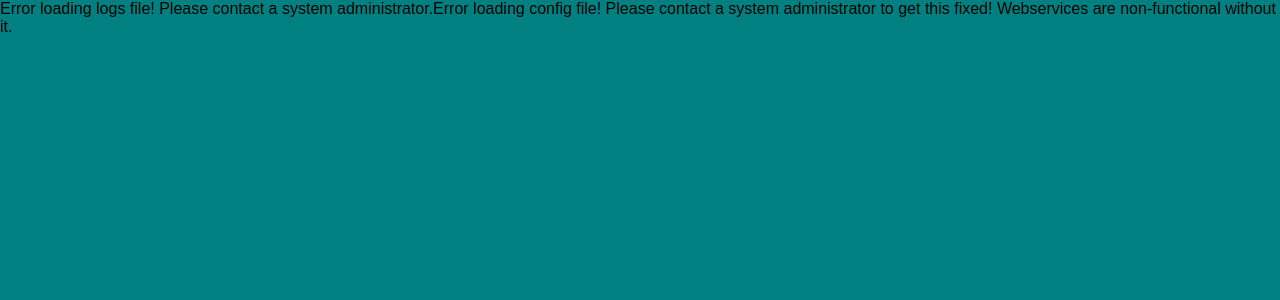
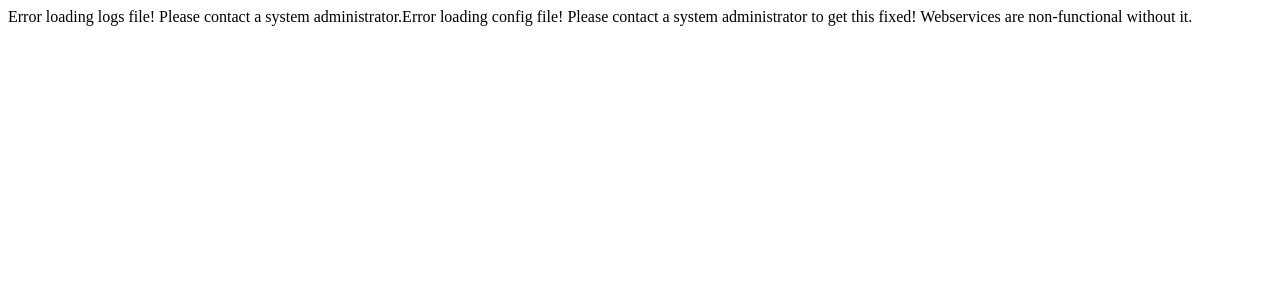
Before and after one commit to birdonwheels5/csc521_capstone, a PHP site: page / in a window 1280 px wide. Shown: the top 300 px of the page. Run offline with PHP 8.4, Linux system fonts and the light colour scheme.

Commit message:
Created seperate CSS for index page

```diff
--- a/index.php
+++ b/index.php
@@ -2,7 +2,7 @@
 <head>
 	<meta name="viewport" content="width=device-width, initial-scale=1.0">
     	<title>Welcome</title>
-    	<link rel='stylesheet' type="text/css" href="main.css">
+    	<link rel='stylesheet' type="text/css" href="index.css">
 	<?php
 		include "login/CookieHandler.php";
 		include "func/login.php";
@@ -147,8 +147,6 @@
 
 <body class="color-0">
 
-	<div class="row"></div>
-
 		<div class="empty col-2"> <!-- Left Margin -->
 		</div>
 
```
Also changed, not shown: index.css (added).
